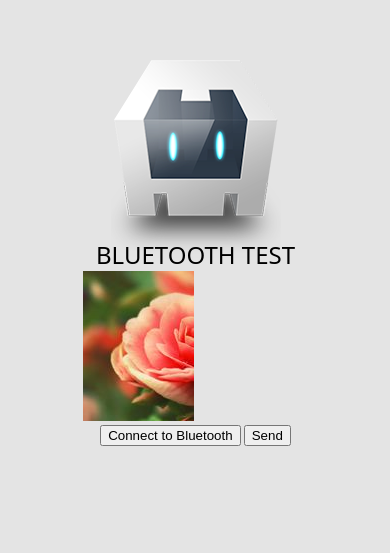
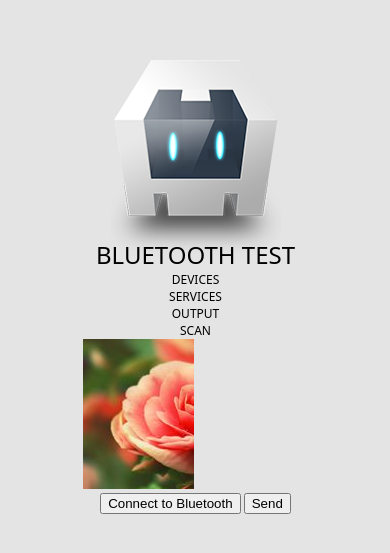
Before and after one commit to vedes/testBT, a website: page www/index.html in a window 390 px wide. Shown: the part 249-802 px from the top of the page. Drawn offline with Linux system fonts and the light colour scheme; some packages are replaced by stand-ins of ours.

```diff
--- a/www/index.html
+++ b/www/index.html
@@ -38,10 +38,10 @@
     <body>
         <div class="app">
             <h1>Bluetooth test</h1>
-            <div id="devices"></div>
-            <div id="services"></div>
-            <div id="output"></div>
-            <div id="start-scan"></div>
+            <div id="devices">devices</div>
+            <div id="services">services</div>
+            <div id="output">output</div>
+            <div id="start-scan">scan</div>
             <div id="photo">
                 <canvas id="canvas"></canvas>
             </div>
```
Also changed, not shown: config.xml (+7 -0 lines).
